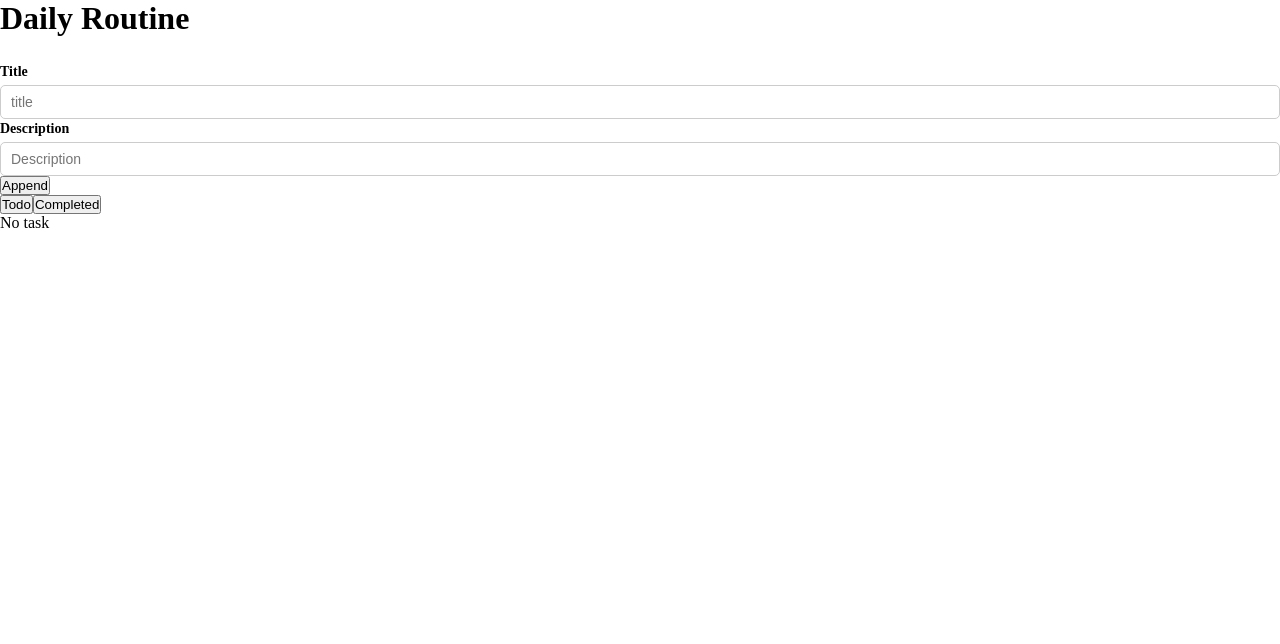
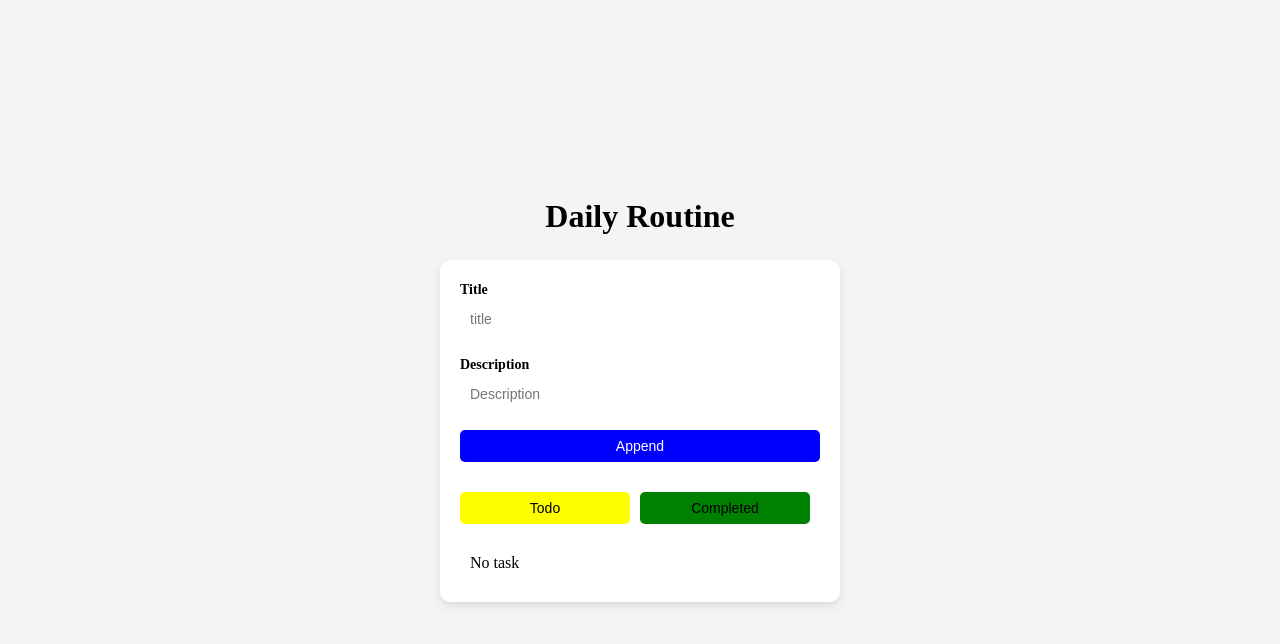
Before and after one commit to mdnahidimtiaz/LifeCycle, a React (Create React App) app: page / in a window 1280 px wide. Shown: the top 644 px of the page. Built offline with nearby package versions, Linux system fonts and the light colour scheme; the HTML template or start-up script is replaced by a standard one.

Commit message:
Update App.css

```diff
--- a/src/App.css
+++ b/src/App.css
@@ -8,11 +8,11 @@
 
 body {
   font-family: 'Times New Roman', Times;
-  background-color: white;
+  background-color: #f4f4f4;
   color: black;
 }
 
-.APP {
+.App {
   display: flex;
   flex-direction: column;
   justify-content: center;
@@ -27,7 +27,7 @@ h1 {
   font-weight: bold;
 }
 
-.todo-w {
+.T1 {
   background-color: white;
   border-radius: 10px;
   padding: 20px;
@@ -35,12 +35,12 @@ h1 {
   box-shadow: 0 4px 10px rgba(0, 0, 0, 0.1);
 }
 
-.todo-i {
+.T2 {
   display: flex;
   flex-direction: column;
 }
 
-.todo-i-i {
+.T3 {
   margin-bottom: 20px;
 }
 
@@ -55,7 +55,7 @@ input[type="text"] {
   width: 100%;
   padding: 8px 10px;
   border-radius: 5px;
-  border: 1px solid #ccc;
+  border: 1px  white;
   outline: none;
   font-size: 14px;
   transition: border-color 0.3s ease;
@@ -65,28 +65,28 @@ input[type="text"]:focus {
   border-color: blue;
 }
 
-.primarybtn {
+.B2 {
   background-color: blue;
   color: white;
   border: none;
   padding: 10px;
   width: 100%;
-  border-radius: 5px;
+  border-radius: 0 px;
   cursor: pointer;
   font-size: 16px;
 }
 
-.primarybtn:hover {
+.B2:hover {
   background-color: blue;
 }
 
-.btn-area {
+.B1 {
   display: flex;
   justify-content: space-between;
   margin-top: 10px;
 }
 
-.btn-area button {
+.B1 button {
   width: 48%;
   padding: 10px;
   border: none;
@@ -96,41 +96,41 @@ input[type="text"]:focus {
   transition: background-color 0.3s ease;
 }
 
-.btn-area button:first-child {
+.B1 button:first-child {
   background-color: yellow;
   color: black;
 }
 
-.btn-area button:last-child {
+.B1 button:last-child {
   background-color: green;
-  color: white;
+  color: black;
 }
 
-.btn-area button:first-child:hover {
+.B1 button:first-child:hover {
   background-color: yellow;
 }
 
-.btn-area button:last-child:hover {
+.B1 button:last-child:hover {
   background-color: green;
 }
 
-.todo-l {
+.T4 {
   margin-top: 20px;
   padding: 10px;
   background-color: white;
   border-radius: 5px;
 }
 
-.todo-l h3 {
+.T4 h2 {
   margin-bottom: 5px;
 }
 
-.todo-l p {
+.T4 h6 {
   font-size: 14px;
   color: grey;
 }
 
-.todo-i button {
+.T1 button {
   padding: 8px 12px;
   border: none;
   border-radius: 5px;
@@ -140,28 +140,29 @@ input[type="text"]:focus {
   transition: background-color 0.3s ease;
 }
 
-.todo-i button:hover {
+.T1 button:hover {
   opacity: 0.9;
 }
 
 
-.todo-i button:nth-child(3) {
-  background-color: skyblue;
-  color: red;
+.T1 button:nth-child(3) {
+  background-color: yellow;
+  color: black;
 }
 
-.todo-i button:nth-child(3):hover {
-  background-color: skyblue;
+.T1 button:nth-child(3):hover {
+  background-color: red;
 }
 
-.todo-i button:nth-child(2) {
+.T1 button:nth-child(2) {
   background-color: green;
-  color: red;
+  color: black;
 }
-.todo-i button:nth-child(2):hover {
+.T1 button:nth-child(2):hover {
   background-color: green;
 }
-.completed {
-  text-decoration: line-through;
-  background-color: skyblue;
+
+.T1 button:nth-child(4) {
+  background-color: blueviolet;
+  color: black;
 }
```
